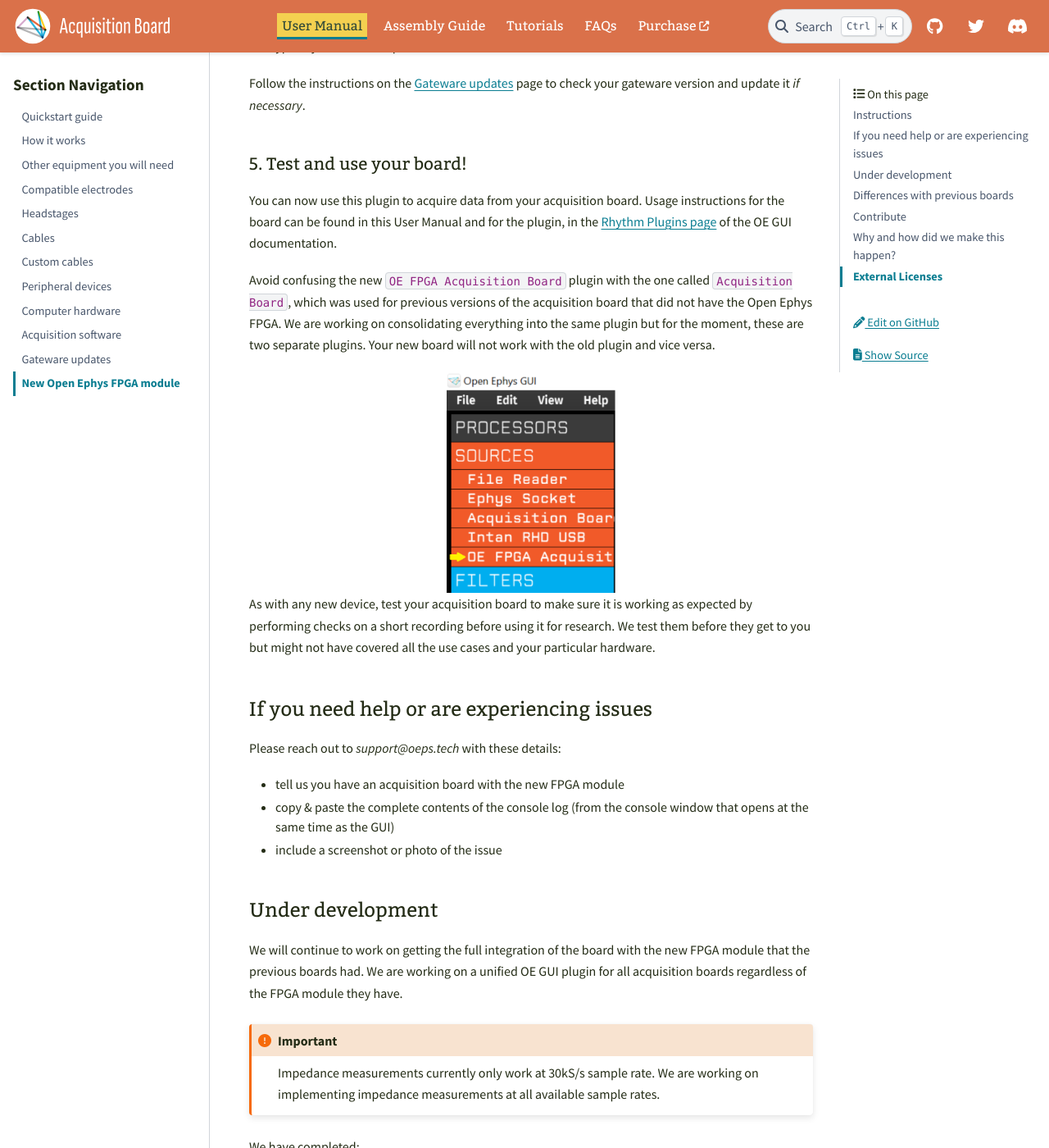
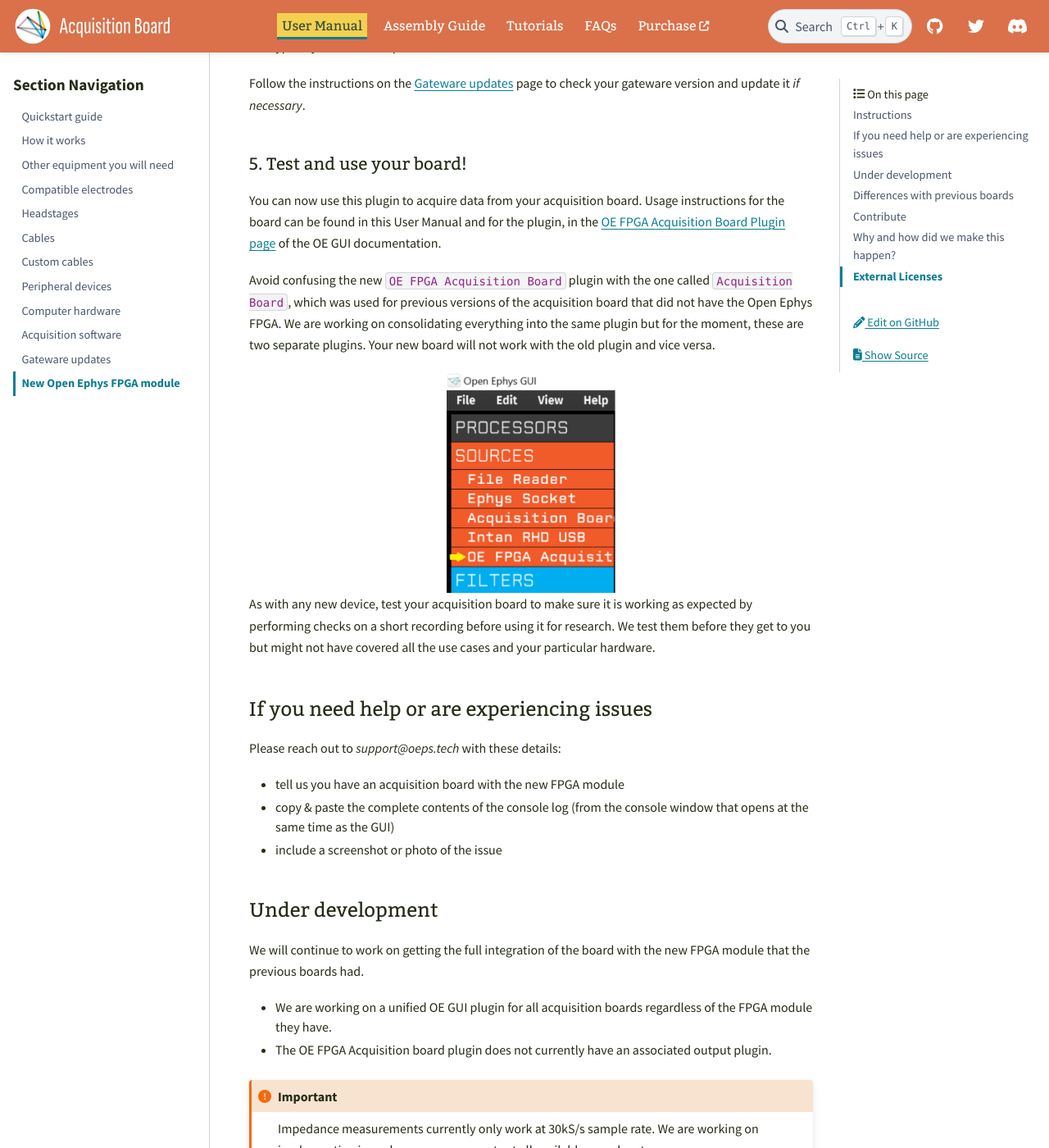
Before and after one commit to open-ephys/acq-board-docs, a Sphinx documentation site: the page built from source/User-Manual/New-FPGA.rst, in a window 1280 px wide and 1400 px high, scrolled down 2834 px. Shown: the whole window at 82% size. Built offline with Sphinx 7.4.7 and the PyData theme 0.15.4, drawn with Linux system fonts in a browser that asks for light colours.

Commit message:
Update New-FPGA.rst
updated to reflect recent changes in gui docs and the fact that the new oe fpga board does not have an associated output plugin

```diff
--- a/source/User-Manual/New-FPGA.rst
+++ b/source/User-Manual/New-FPGA.rst
@@ -98,7 +98,7 @@
 5. Test and use your board!
 *****************************
 
-You can now use this plugin to acquire data from your acquisition board. Usage instructions for the board can be found in this User Manual and for the plugin, in the `Rhythm Plugins page <https://open-ephys.github.io/gui-docs/User-Manual/Plugins/Rhythm-Plugins.html>`_ of the OE GUI documentation.
+You can now use this plugin to acquire data from your acquisition board. Usage instructions for the board can be found in this User Manual and for the plugin, in the `OE FPGA Acquisition Board Plugin page <https://open-ephys.github.io/gui-docs/User-Manual/Plugins/OE-FPGA-Acquisition-Board.html>`_ of the OE GUI documentation.
 
 Avoid confusing the new ``OE FPGA Acquisition Board`` plugin with the one called ``Acquisition Board``, which was used for previous versions of the acquisition board that did not have the Open Ephys FPGA. We are working on consolidating everything into the same plugin but for the moment, these are two separate plugins. Your new board will not work with the old plugin and vice versa.
 
@@ -124,7 +124,9 @@
 Under development
 -------------------
 We will continue to work on getting the full integration of the board with the new FPGA module that the previous boards had.
-We are working on a unified OE GUI plugin for all acquisition boards regardless of the FPGA module they have.
+
+* We are working on a unified OE GUI plugin for all acquisition boards regardless of the FPGA module they have.
+* The OE FPGA Acquisition board plugin does not currently have an associated output plugin.
 
 .. important::
 
```
